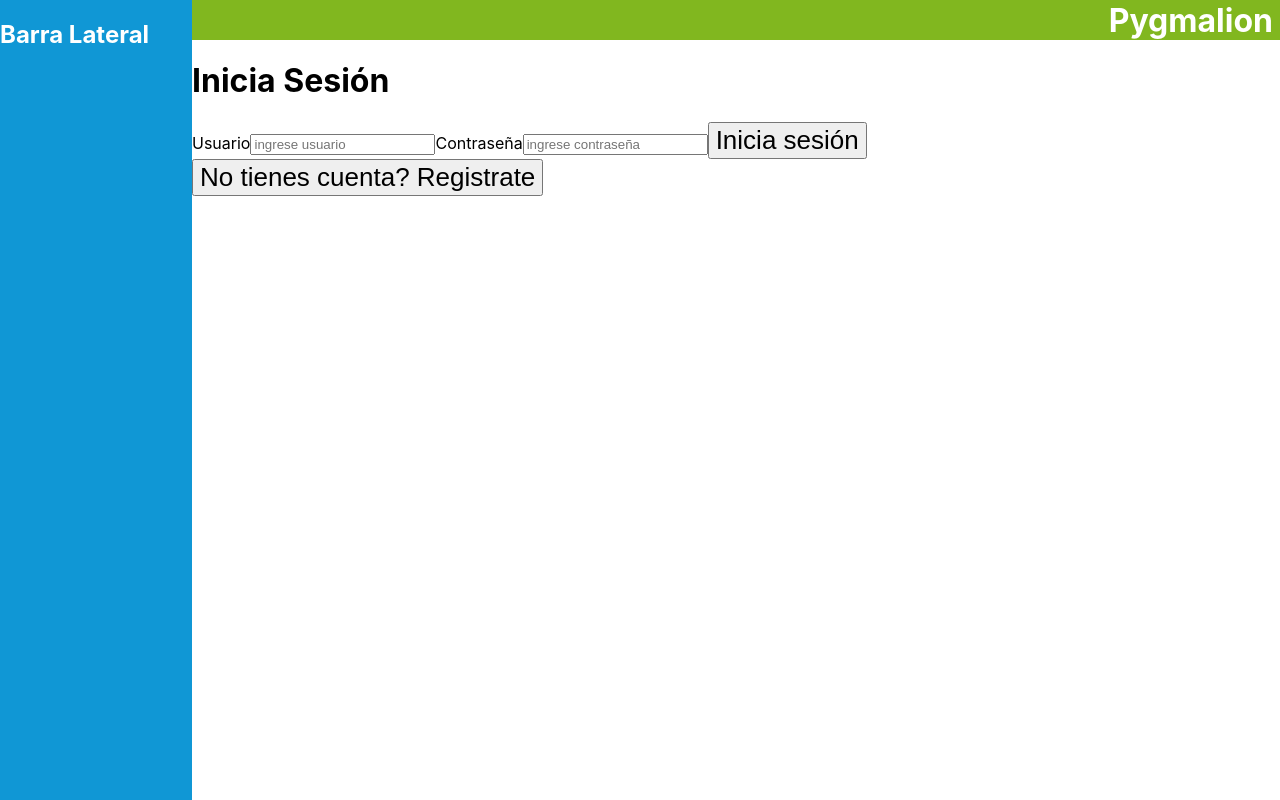
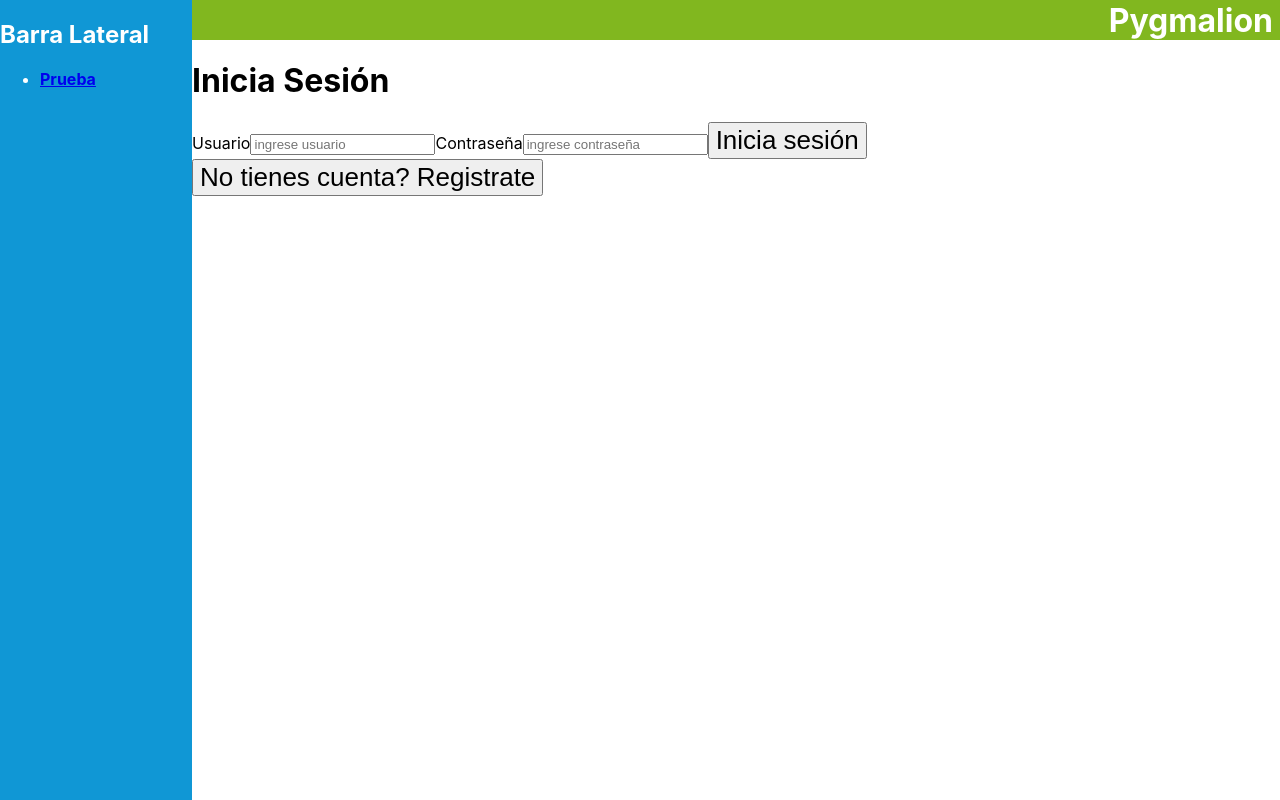
Before and after one commit to drbv27/ViteProductivity, a React (Vite) app: page / in a window 1280 px wide. Built offline with nearby package versions, Linux system fonts and the light colour scheme; no server answers.

Commit message:
react router

```diff
--- a/package.json
+++ b/package.json
@@ -18,7 +18,8 @@
     "@fortawesome/react-fontawesome": "^0.1.18",
     "firebase": "^9.8.3",
     "react": "^18.0.0",
-    "react-dom": "^18.0.0"
+    "react-dom": "^18.0.0",
+    "react-router-dom": "^6.3.0"
   },
   "devDependencies": {
     "@types/react": "^18.0.0",
--- /dev/null
+++ b/src/components/PruebaRutas.jsx
@@ -0,0 +1,11 @@
+import React from 'react'
+
+const PruebaRutas = () => {
+  return (
+    <div>
+        <h1>Prueba Rutas</h1>
+    </div>
+  )
+}
+
+export default PruebaRutas
--- a/src/components/layout/Layout.jsx
+++ b/src/components/layout/Layout.jsx
@@ -11,7 +11,7 @@ const Layout = ({usuario,...props}) => {
   //console.log(`usuario Layout: ${usuario}`)
   return (
     <>
-      <Navbar />
+      <Navbar usuario={usuario}/>
       <Header usuario={usuario}/>
       <PrincipalC>{props.children}</PrincipalC>
 
--- a/src/components/layout/Navbar.jsx
+++ b/src/components/layout/Navbar.jsx
@@ -1,5 +1,6 @@
 import React from "react";
 import styled from "@emotion/styled";
+import { Link } from "react-router-dom";
 import { FontAwesomeIcon } from "@fortawesome/react-fontawesome";
 import { faChartArea, faHouse } from "@fortawesome/free-solid-svg-icons";
 
@@ -31,11 +32,17 @@ const Enlace = styled.a`
 
 
 
-const Navbar = () => {
+const Navbar = ({usuario}) => {
   return (
     <>
       <Contenedor>
         <h2 className="titu">Barra Lateral</h2>
+
+        <ul>
+          <li>
+            <Link to="/prueba">Prueba</Link>
+          </li>
+        </ul>
 
       </Contenedor>
     </>
--- a/src/main.jsx
+++ b/src/main.jsx
@@ -1,10 +1,15 @@
 import React from 'react'
 import ReactDOM from 'react-dom/client'
+import { BrowserRouter,Routes,Route } from "react-router-dom";
 import App from './App'
+import PruebaRutas from './components/PruebaRutas';
 import './index.css'
 
 ReactDOM.createRoot(document.getElementById('root')).render(
-  <React.StrictMode>
-    <App />
-  </React.StrictMode>
+  <BrowserRouter>
+    <Routes>
+      <Route exact path="/prueba" element={<PruebaRutas />}/>
+      <Route exact path="/" element={<App />}/>
+    </Routes>
+  </BrowserRouter>
 )
```
Also changed, not shown: 1 other file (tests, documents, lock files or other folders).
